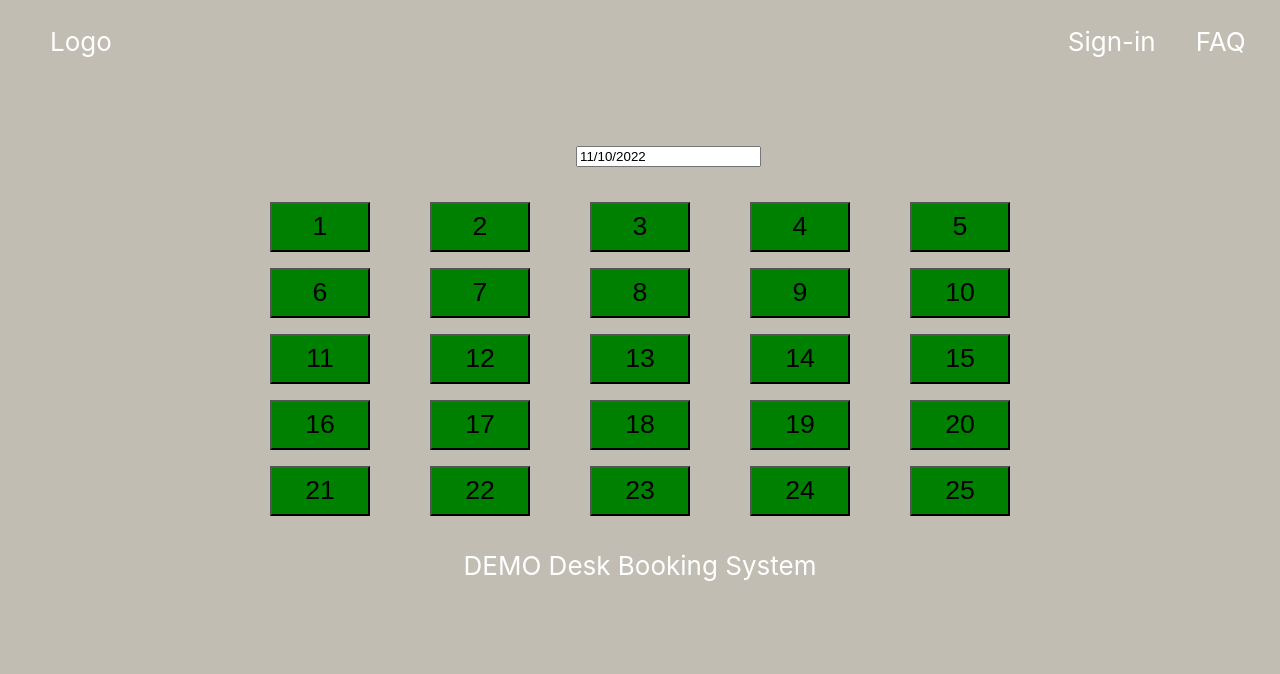
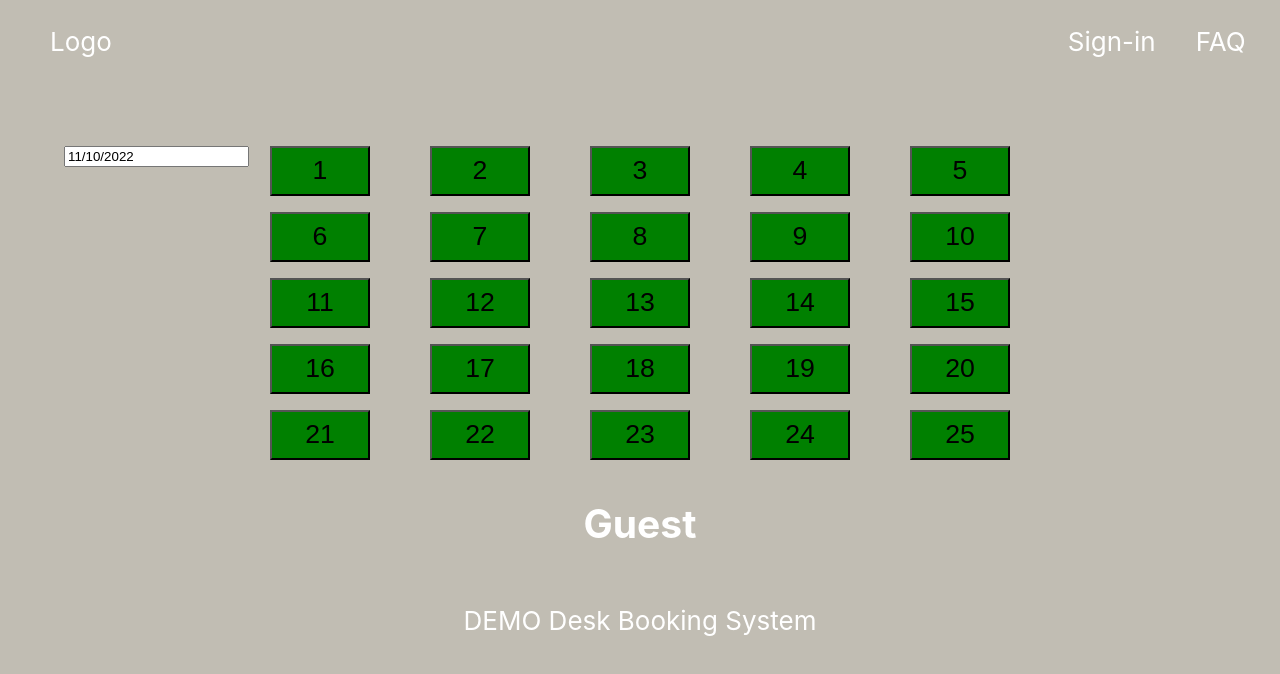
Before and after one commit to PaulMckie/deskproject, a React (Create React App) app: page / in a window 1280 px wide. Shown: the top 674 px of the page. Built offline with nearby package versions, Linux system fonts and the light colour scheme.

Commit message:
Refactor/css changes

```diff
--- a/src/App.tsx
+++ b/src/App.tsx
@@ -40,6 +40,7 @@ const App: FC = () => {
           />
         </div>
       </div>
+      <h2>{userID}</h2>
       <p>DEMO Desk Booking System</p>
     </div>
   );
--- a/src/CSS/App.css
+++ b/src/CSS/App.css
@@ -14,7 +14,7 @@
   /* border: solid red 2px; */
   position: absolute;
   top: 17vh;
-  left: 45%;
+  left: 5%;
 }
 
 .DeskLayout {
--- a/src/components/Navbar/Navbar.tsx
+++ b/src/components/Navbar/Navbar.tsx
@@ -30,7 +30,7 @@ const Navbar = ({ setUserID }: myStates) => {
       </nav>
       {modal ? (
         <div>
-          <Modal setUserID={setUserID} />
+          <Modal setUserID={setUserID} setModal={setModal} />
         </div>
       ) : null}
     </>
--- a/src/components/Navbar/sign-in.tsx
+++ b/src/components/Navbar/sign-in.tsx
@@ -2,8 +2,9 @@ import "../Navbar/nav.css";
 import React, { useState, useRef } from "react";
 interface myStates {
   setUserID: React.Dispatch<React.SetStateAction<string>>;
+  setModal: React.Dispatch<React.SetStateAction<boolean>>;
 }
-const Modal = ({ setUserID }: myStates) => {
+const Modal = ({ setUserID, setModal }: myStates) => {
   const inputRef = useRef(null);
 
   const userIDFunc = (e) => {
@@ -16,6 +17,7 @@ const Modal = ({ setUserID }: myStates) => {
       <button
         onClick={(e) => {
           userIDFunc(e);
+          setModal(false);
         }}
       >
         Submit
```
